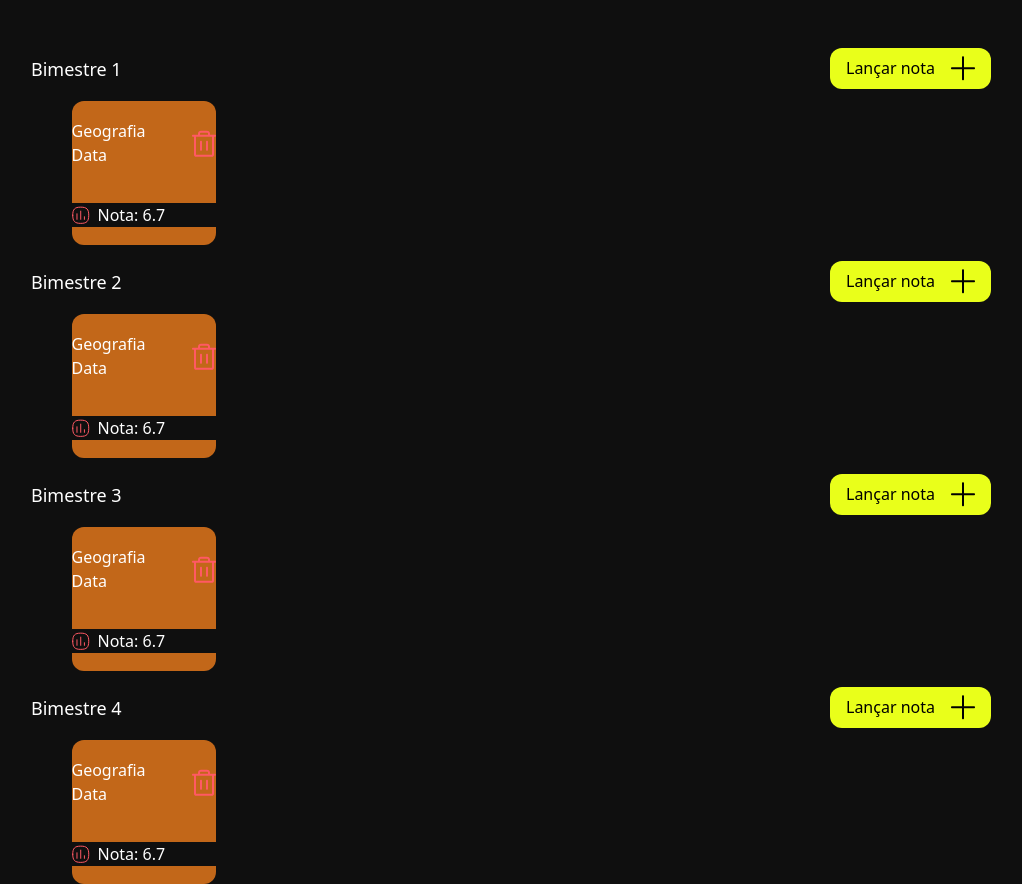
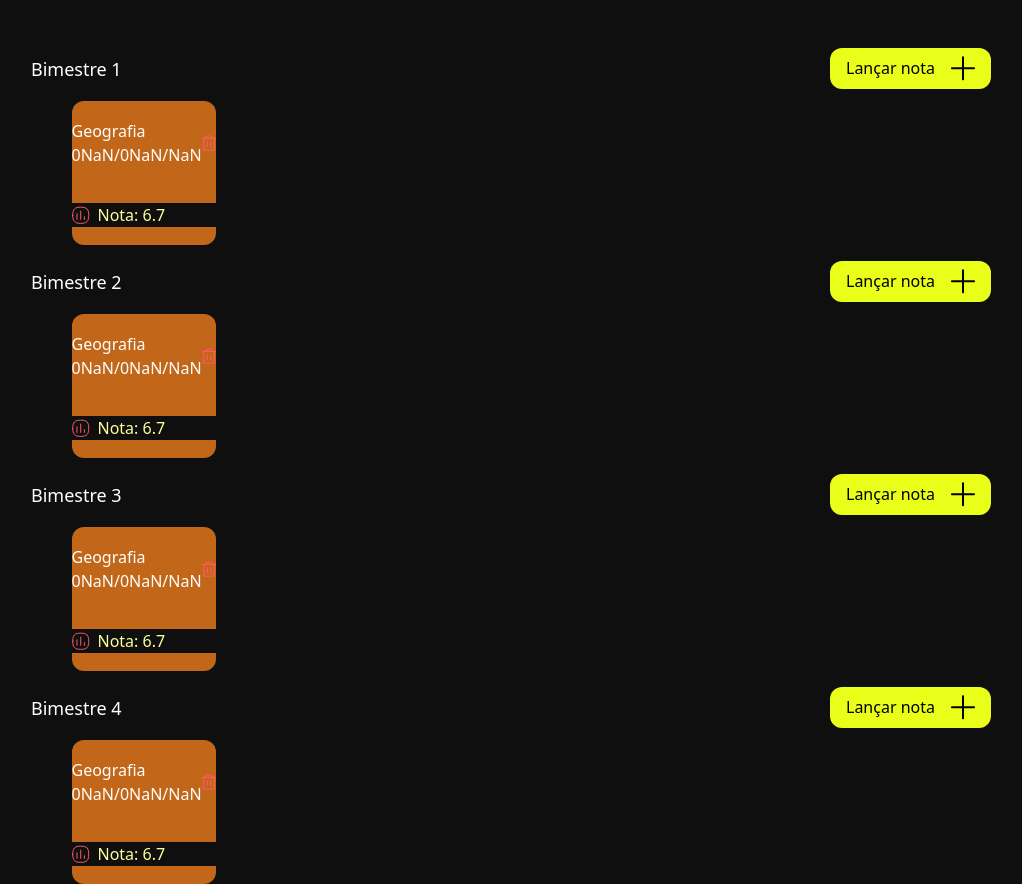
Before and after one commit to Luiz-Hen-Reis/desafio-lancar-notas, a React (Create React App) app in the folder frontend/: page / in a window 1280 px wide. Shown: the whole page, without its empty margins (129-1151 px from the left). Built offline with nearby package versions, Linux system fonts and the light colour scheme.

Commit message:
feat: update Disciplina component

```diff
--- a/frontend/src/components/Disciplina.tsx
+++ b/frontend/src/components/Disciplina.tsx
@@ -1,16 +1,22 @@
+import { corDisciplina } from "../helpers/corDisciplina";
+import { formatarData } from "../helpers/formatarData";
 import { IDisciplina, Resultado } from "../types"
 
 type Props = {
     disciplina: Resultado;
+    handleRemoverDisciplina: (id: string) => void;
 }
 
-export default function Disciplina({ disciplina }: Props) {
+export default function Disciplina({ disciplina, handleRemoverDisciplina }: Props) {
 
-    const corDisciplina = {
-        [IDisciplina.Artes]: "#05A2C2",
-        [IDisciplina.Biologia]: "#CC4090",
-        [IDisciplina.Geografia]: "#C26719",
-        [IDisciplina.Sociologia]: "#9B19C2",
+    let corNota = '';
+
+    if (disciplina.nota < 6) {
+        corNota = "#FF5964";
+    } else if (disciplina.nota >= 6 && disciplina.nota < 8) {
+        corNota = "#FFFF99";
+    } else {
+        corNota = "#05FF00";
     }
 
   return (
@@ -19,14 +25,14 @@ export default function Disciplina({ disciplina }: Props) {
         <div className="flex justify-between items-center">
             <div>
                 <h3>{disciplina.disciplina}</h3>
-                <p>Data</p>
+                <p>{formatarData(disciplina.criadoEm as string)}</p>
             </div>
-            <button className="cursor-pointer">
+            <button className="cursor-pointer" onClick={() => handleRemoverDisciplina(disciplina.id as string)}>
                 <img src="/assets/trash-can-icon.svg" alt="Remover disciplina" />
             </button>
         </div>
         <div>
-            <p className="bg-[#0F0F0F] flex gap-2">
+            <p style={{ color: corNota }} className="bg-[#0F0F0F] flex gap-2">
                 <img src="/assets/grade.svg" alt="Nota: " />
                 Nota: {disciplina.nota}
             </p>
```
